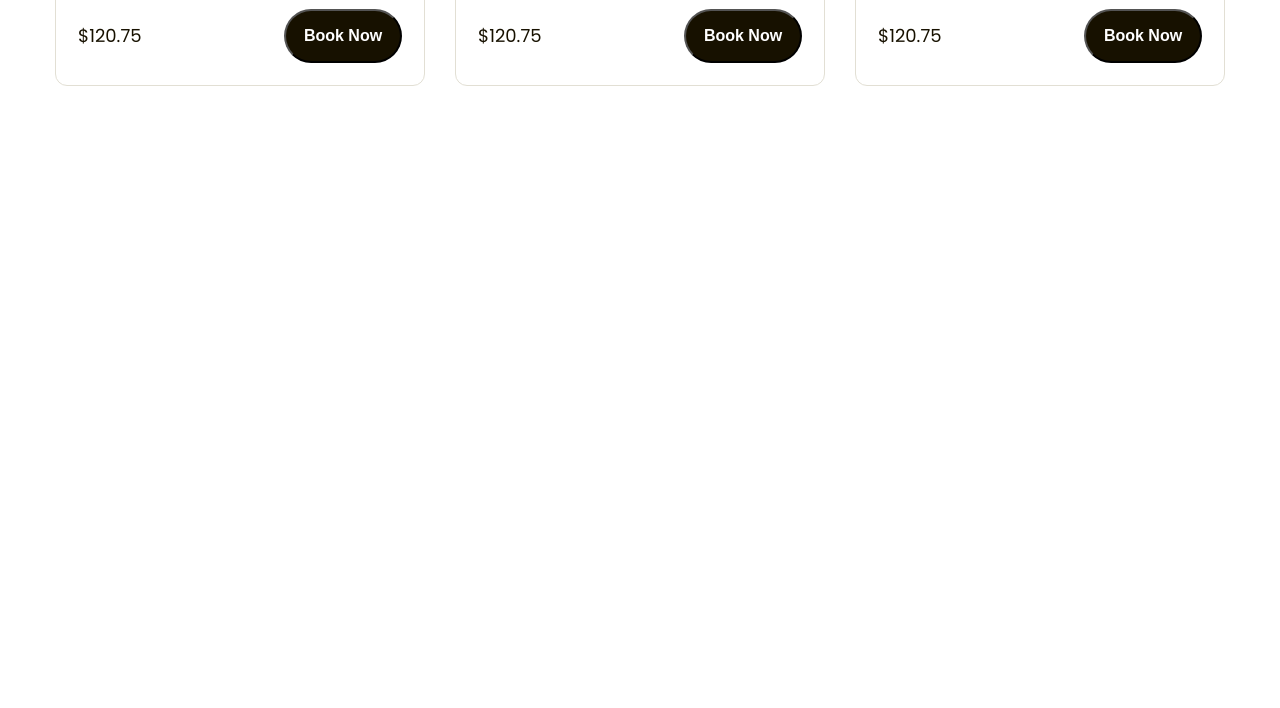
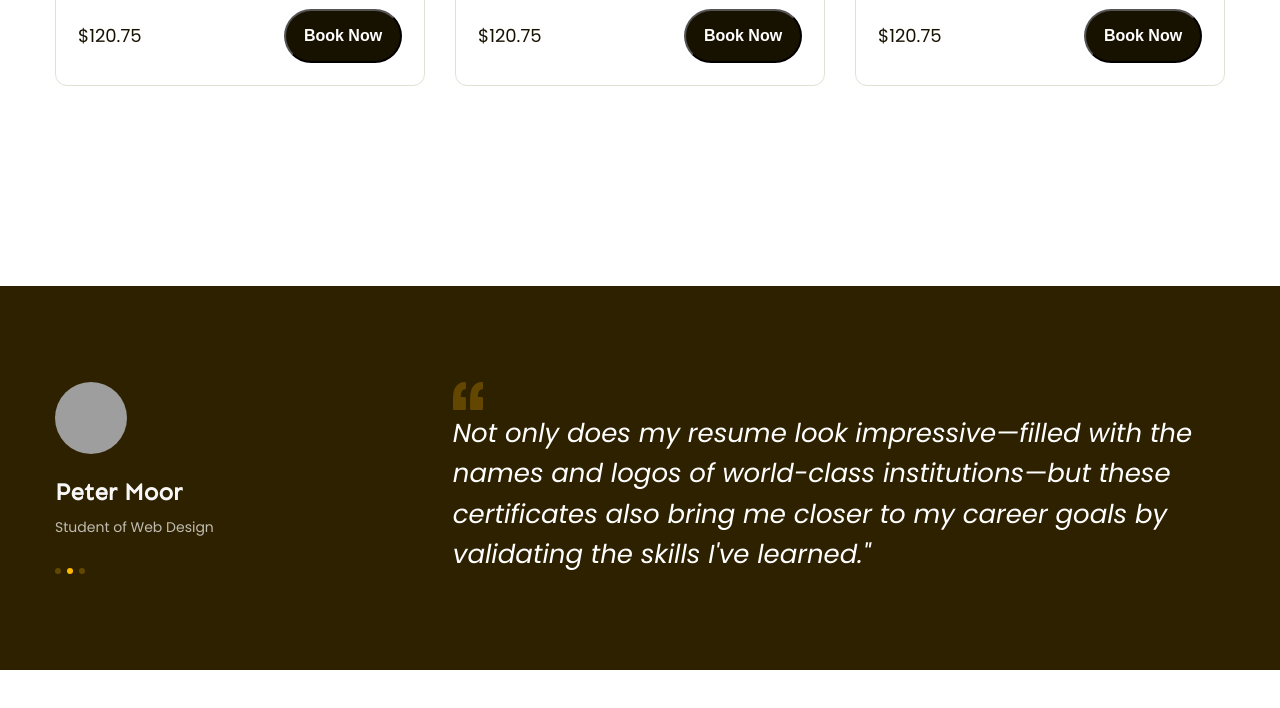
Before and after one commit to mdungdz/Project1, a plain HTML site: page index.html in a window 1280 px wide. Shown: the part 1671-2379 px from the top of the page. Drawn offline with Linux system fonts and the light colour scheme; grey boxes are pictures that could not be loaded.

Commit message:
p8 code phần feedback

```diff
--- a/assets/css/style.css
+++ b/assets/css/style.css
@@ -443,3 +443,70 @@ a {
 .popular .course-item .btn-book:hover{
   background: var(--primary-color);
 }
+
+/* -------------------feedback------- */
+.feedback{
+  margin-top: 135px;
+  padding: 96px 0;
+  background: #2e2100;
+}
+
+.feedback-item{
+  display: flex;
+}
+
+.feedback-item .avatar{
+  width: 72px;
+  height: 72px;
+  border-radius: 50%;
+  object-fit: cover;
+  /* object-fit: cover ảnh ko bị méo */
+}
+
+.feedback-item .info .member-name{
+  margin-top: 18px;
+  color: #f7f7f7;
+  font-family: var(--font-heading);
+  font-weight: 700;
+  font-size: 2.4rem;
+  line-height: 1.42;
+}
+
+.feedback-item .info .desc{
+  margin-top: 4px;
+  color: #bfbcb2;
+  line-height: 1.86;
+  font-size: 1.4rem;
+}
+
+.feedback-item .dots{
+  display: flex;
+  gap: 6px;
+  margin-top: 28px;
+}
+
+.feedback-item .dot{
+  height: 6px;
+  width: 6px;
+  border-radius: 50%;
+  background: #634700;
+  cursor: pointer;
+}
+
+.feedback-item .dot.active {
+  background: var(--primary-color);
+  cursor: default;
+}
+
+.feedback-item .content{
+  width: 66%;
+  margin-left: auto;
+  /* phần tử sẽ bị đẩy sang bên phải */
+}
+
+.feedback-item blockquote{
+  font-style: Italic;
+  color: #fff;
+  font-size: 2.6rem;
+  line-height: 1.54;
+}
--- a/index.html
+++ b/index.html
@@ -250,6 +250,33 @@
           </div>
         </div>
       </div>
+
+      <!-- -------feedback-------- -->
+       <div class="feedback">
+        <div class="main-content">
+          <div class="feedback-list">
+            <div class="feedback-item">
+              <!-- khối bên trái -->
+              <div class="info">
+                <img src="./assets/img/michael-dam-mEZ3PoFGs_k-unsplash.jpg" alt="Peter Moor" class="avatar">
+                <p class="member-name">Peter Moor</p>
+                <p class="desc">Student of Web Design</p>
+                <div class="dots">
+                  <span class="dot"></span>
+                  <span class="dot active"></span>
+                  <span class="dot"></span>
+                </div>
+              </div>
+
+              <!-- khối bên phải-->
+              <div class="content">
+                <img src="/assets/icon/Vector.svg" alt="" class="open-qoutes">
+                <blockquote>Not only does my resume look impressive—filled with the names and logos of world-class institutions—but these certificates also bring me closer to my career goals by validating the skills I've learned." </blockquote>
+              </div>
+            </div>
+          </div>
+        </div>
+       </div>
     </main>
   </body>
 </html>
```
Also changed, not shown: assets/icon/Vector.svg (added), 1 other file.
